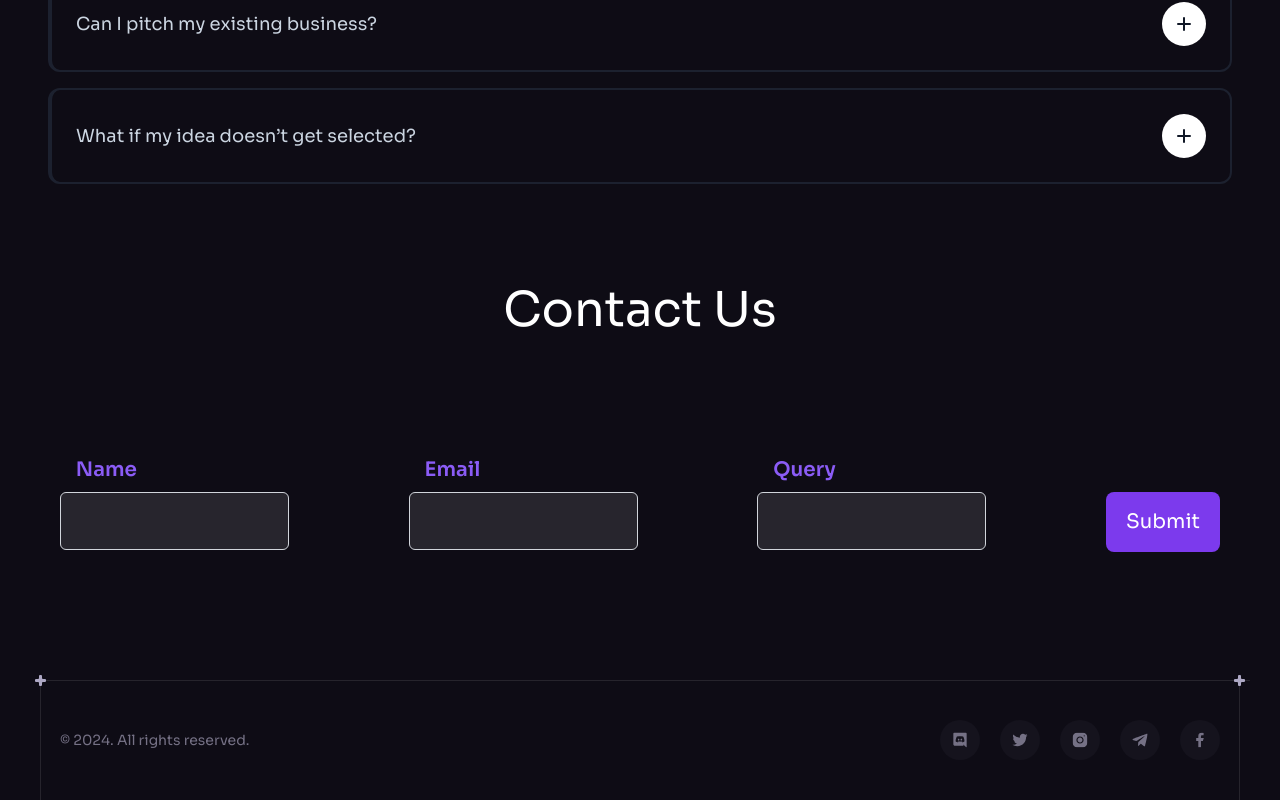
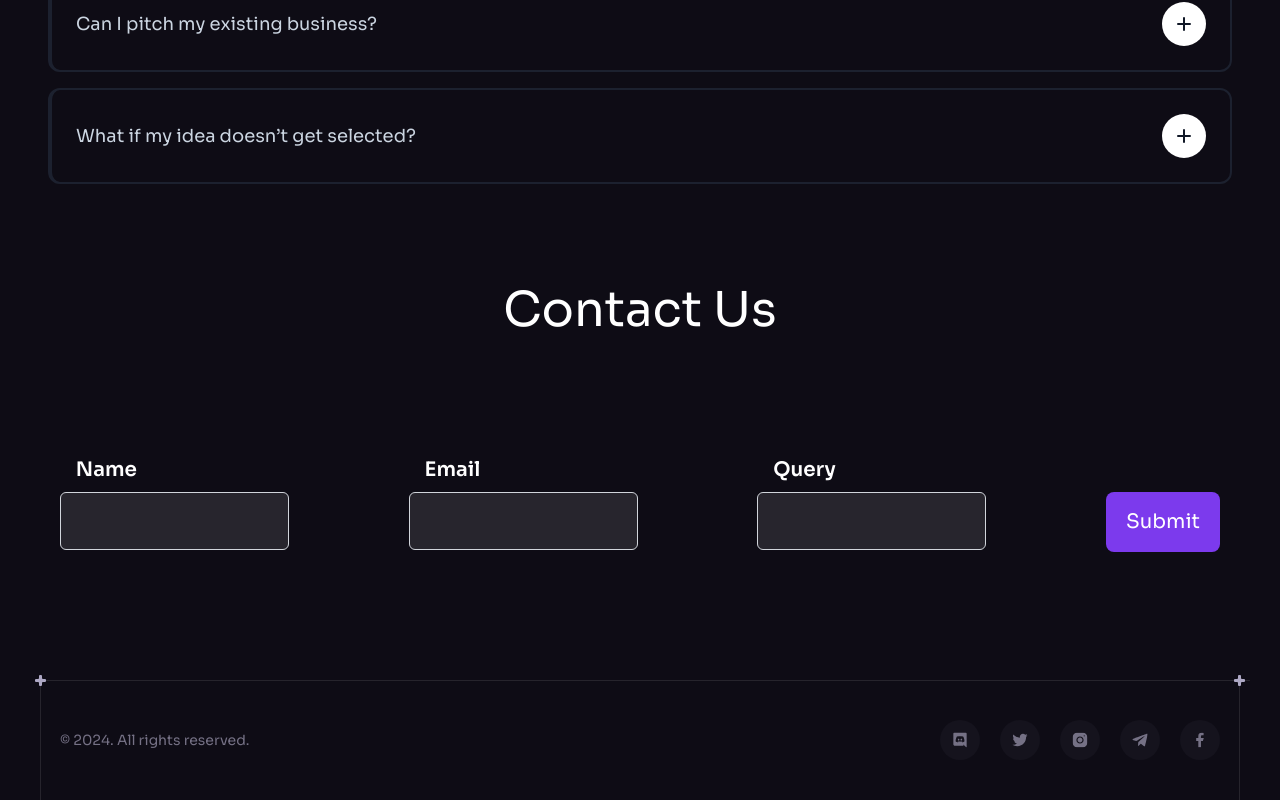
Before and after one commit to ecelldtu/sw2024, a React (Vite) app: page / in a window 1280 px wide. Shown: the part 8836-9636 px from the top of the page. Built offline with nearby package versions, Linux system fonts and the light colour scheme.

Commit message:
Update Contact.jsx

```diff
--- a/src/components/Contact.jsx
+++ b/src/components/Contact.jsx
@@ -46,15 +46,15 @@ const ForgotPasswordForm = () => {
                     <div className="flex flex-row w-full items-center pt-10 mx-auto justify-center bg-none rounded-xl md:rounded-l-lg md:rounded-none relative z-10">
                         <div className="w-screen relative flex flex-col md:flex-row justify-around">
                             <div className="relative my-8 mx-4">
-                                <p className="pt-0 text-xl pr-2 pb-4 pl-2 -mt-3 mr-0 mb-0 ml-2 text-violet-500 font-semibold font-CyberGraph absolute -top-4">Name</p>
+                                <p className="pt-0 text-xl pr-2 pb-4 pl-2 -mt-3 mr-0 mb-0 ml-2 text-white font-semibold font-CyberGraph absolute -top-4">Name</p>
                                 <input name="from_name" placeholder="" type="text" className="border focus:outline-none focus:border-black w-full pt-4 pr-4 pb-4 pl-4 mt-2 mr-0 mb-0 ml-0 text-base block bg-white/10 border-gray-300 rounded-md" />
                             </div>
                             <div className="relative my-8 mx-4">
-                                <p className="pt-0 text-xl pr-2 pb-4 pl-2 -mt-3 mr-0 mb-0 ml-2 text-violet-500 font-semibold font-CyberGraph absolute -top-4">Email</p>
+                                <p className="pt-0 text-xl pr-2 pb-4 pl-2 -mt-3 mr-0 mb-0 ml-2 text-white font-semibold font-CyberGraph absolute -top-4">Email</p>
                                 <input name="user_email" placeholder="" type="text" className="border focus:outline-none focus:border-black w-full pt-4 pr-4 pb-4 pl-4 mt-2 mr-0 mb-0 ml-0 text-base block bg-white/10 border-gray-300 rounded-md" />
                             </div>
                             <div className="relative my-8 mx-4">
-                                <p className="pt-0 text-xl pr-2 pb-4 pl-2 -mt-3 mr-0 mb-0 ml-2 text-violet-500 font-semibold font-CyberGraph absolute -top-4">Query</p>
+                                <p className="pt-0 text-xl pr-2 pb-4 pl-2 -mt-3 mr-0 mb-0 ml-2 text-white font-semibold font-CyberGraph absolute -top-4">Query</p>
                                 <input name="message" placeholder="" type="word" className="border focus:outline-none focus:border-black w-full pt-4 pr-4 pb-4 pl-4 mt-2 mr-0 mb-0 ml-0 text-base block bg-white/10 border-gray-300 rounded-md" />
                             </div>
                             <div className="relative my-8 mx-4">
```
